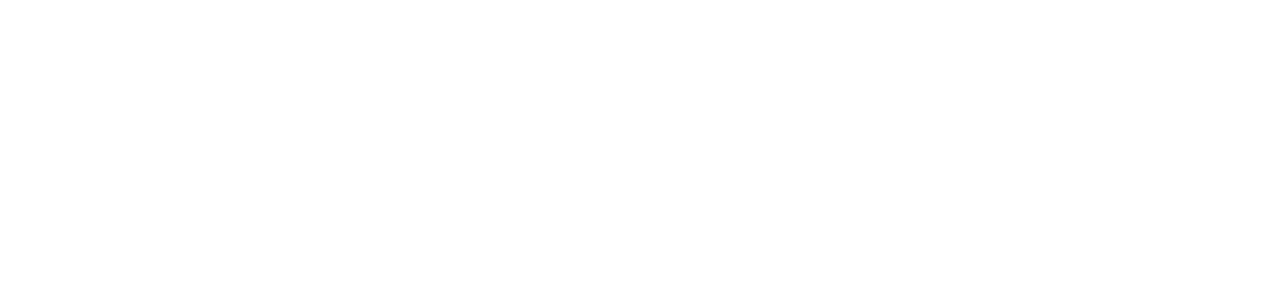
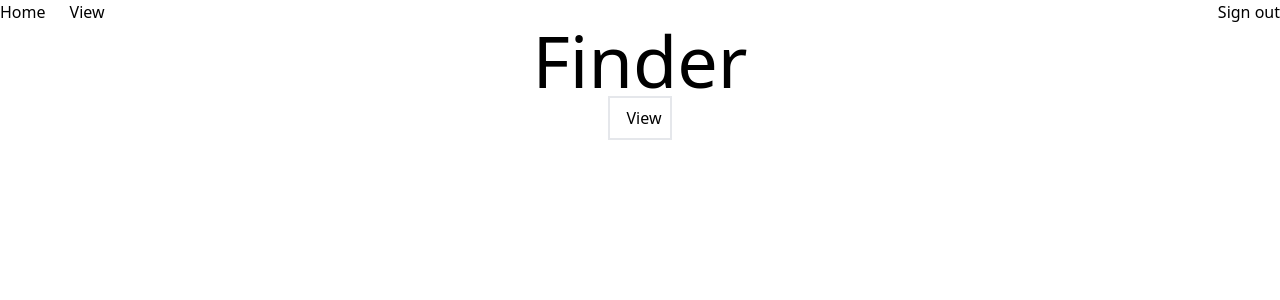
Before and after one commit to idugan100/Finder, a SvelteKit app: page / in a window 1280 px wide. Shown: the top 300 px of the page. Built offline with nearby package versions, Linux system fonts and the light colour scheme.

Commit message:
for john

```diff
--- a/package.json
+++ b/package.json
@@ -14,10 +14,14 @@
 	"devDependencies": {
 		"@sveltejs/adapter-auto": "^2.0.0",
 		"@sveltejs/kit": "^1.20.4",
+		"autoprefixer": "^10.4.14",
+		"postcss": "^8.4.24",
+		"postcss-load-config": "^4.0.1",
 		"prettier": "^2.8.0",
 		"prettier-plugin-svelte": "^2.10.1",
 		"svelte": "^4.0.5",
 		"svelte-check": "^3.4.3",
+		"tailwindcss": "^3.3.2",
 		"tslib": "^2.4.1",
 		"typescript": "^5.0.0",
 		"vite": "^4.4.2"
--- /dev/null
+++ b/postcss.config.cjs
@@ -0,0 +1,13 @@
+const tailwindcss = require('tailwindcss');
+const autoprefixer = require('autoprefixer');
+
+const config = {
+	plugins: [
+		//Some plugins, like tailwindcss/nesting, need to run before Tailwind,
+		tailwindcss(),
+		//But others, like autoprefixer, need to run after,
+		autoprefixer
+	]
+};
+
+module.exports = config;
--- /dev/null
+++ b/src/app.postcss
@@ -0,0 +1,4 @@
+/* Write your global styles here, in PostCSS syntax */
+@tailwind base;
+@tailwind components;
+@tailwind utilities;
--- a/src/routes/+layout.svelte
+++ b/src/routes/+layout.svelte
@@ -0,0 +1,17 @@
+<script>
+	import '../app.postcss';
+</script>
+
+<nav class="flex gap-6">
+	<a href="/">Home</a>
+	<a href="/viewer">View</a>
+	<div class="ml-auto">
+		{#if true}
+			<button>Sign out</button>
+		{:else}
+			<button>Log in</button>
+		{/if}
+	</div>
+</nav>
+
+<slot />
--- a/src/routes/+page.svelte
+++ b/src/routes/+page.svelte
@@ -1,2 +1,4 @@
-<h1>Welcome to SvelteKit</h1>
-<p>Visit <a href="https://kit.svelte.dev">kit.svelte.dev</a> to read the documentation</p>
+<div class="flex justify-center m-auto"><div class="text-7xl">Finder</div></div>
+<button class="flex justify-center m-auto border-2 p-2 pl-4 text-left"
+	><a class="flex m-auto" href="/viewer">View</a></button
+>
--- a/svelte.config.js
+++ b/svelte.config.js
@@ -5,7 +5,7 @@
 const config = {
 	// Consult https://kit.svelte.dev/docs/integrations#preprocessors
 	// for more information about preprocessors
-	preprocess: vitePreprocess(),
+	preprocess: [vitePreprocess({})],
 
 	kit: {
 		// adapter-auto only supports some environments, see https://kit.svelte.dev/docs/adapter-auto for a list.
--- /dev/null
+++ b/tailwind.config.cjs
@@ -0,0 +1,12 @@
+/** @type {import('tailwindcss').Config}*/
+const config = {
+	content: ['./src/**/*.{html,js,svelte,ts}'],
+
+	theme: {
+		extend: {}
+	},
+
+	plugins: []
+};
+
+module.exports = config;
```
Also changed, not shown: 1 other file (tests, documents, lock files or other folders).
